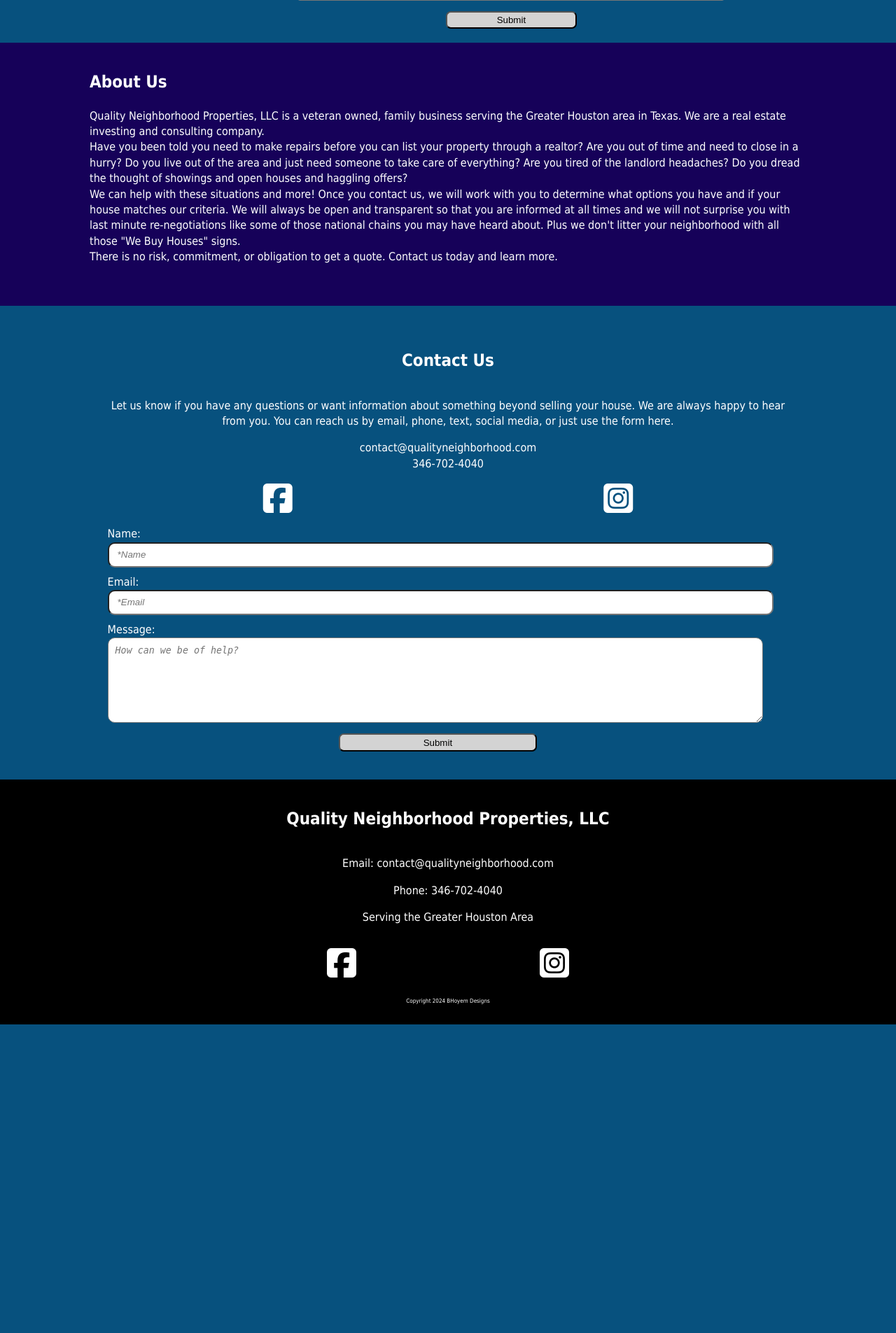
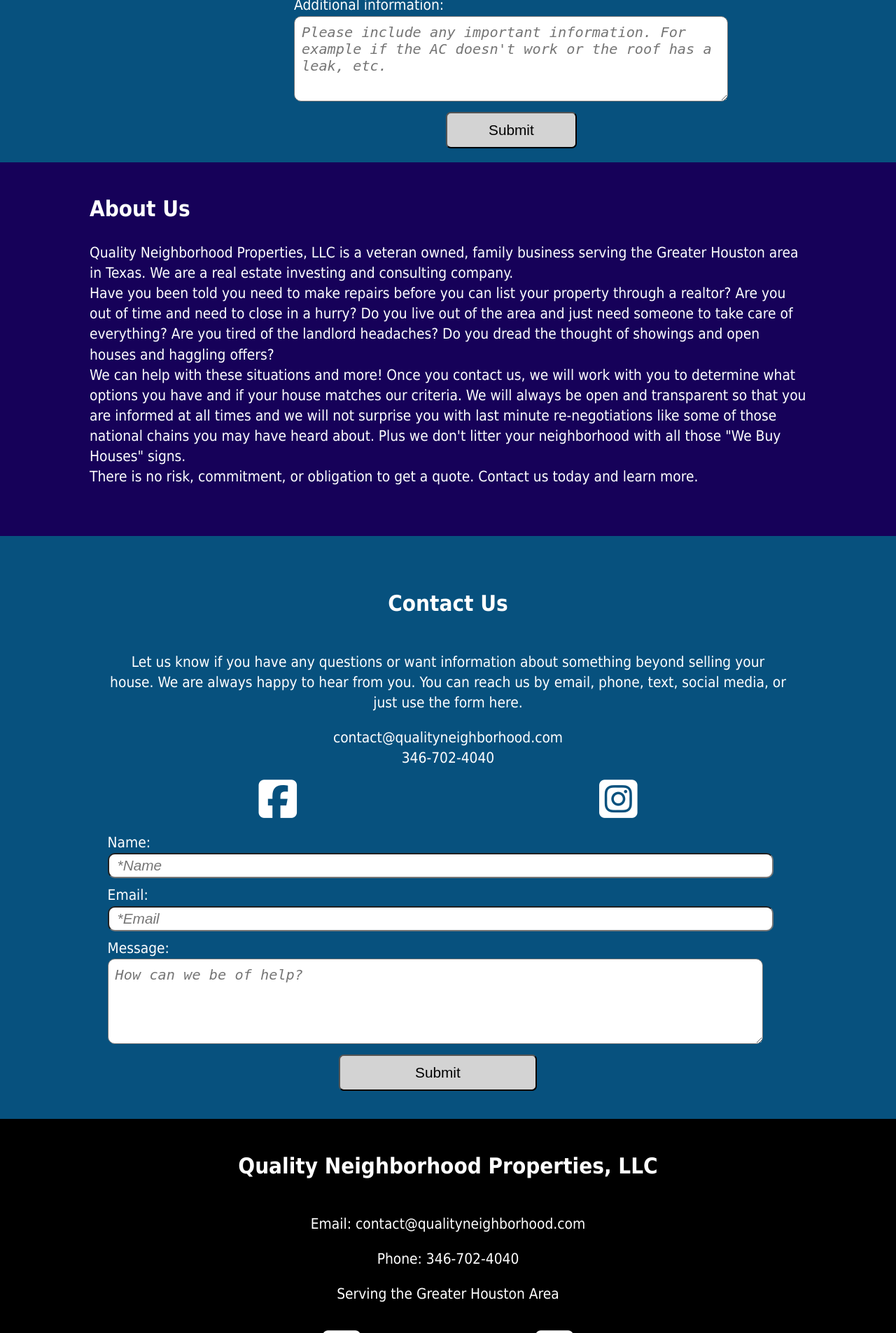
Before and after one commit to bhoyem/qnp-site, a PHP site: page / in a window 1280 px wide. Shown: the part 1056-2961 px from the top of the page at 70% size. Before the commit the page ends 2520 px from the top, so only its background shows below. Run offline with PHP 8.4, Linux system fonts and the light colour scheme; some libraries are stand-ins or nearby versions.

Commit message:
Formatting updates
Increased font size for readability

```diff
--- a/css/style.css
+++ b/css/style.css
@@ -13,7 +13,7 @@
 
 html {
   color: #222;
-  font-size: 1em;
+  font-size: 1.3em;
   line-height: 1.4;
 }
 
@@ -200,6 +200,7 @@ header .content-wrapper {
 #contactus-name,
 #contactus-email {
   min-height: 30px;
+  font-size: 1em;
 }
 
 #process-textarea,
@@ -209,6 +210,7 @@ header .content-wrapper {
   margin: 0;
   height: 100px;
   color: #222;
+  font-size: 1.2em;
 }
 
 .button-container {
@@ -219,9 +221,10 @@ header .content-wrapper {
 button {
   margin-top: 15px;
   width: 30%;
-  height: 1.6rem;
+  height: 2.5rem;
   border-radius: 7px;
   background-color: lightgray;
+  font-size: 1em;
 }
 
 #aboutus-section {
--- a/index.html
+++ b/index.html
@@ -232,7 +232,7 @@
   </footer>
 
   <script src="js/app.js"></script>
-  <script type="text/javascript" src="script.js"></script>
+  <script type="text/javascript" src="js/script.js"></script>
 </body>
 
 </html>
```
Also changed, not shown: js/script.js (renamed from script.js).
